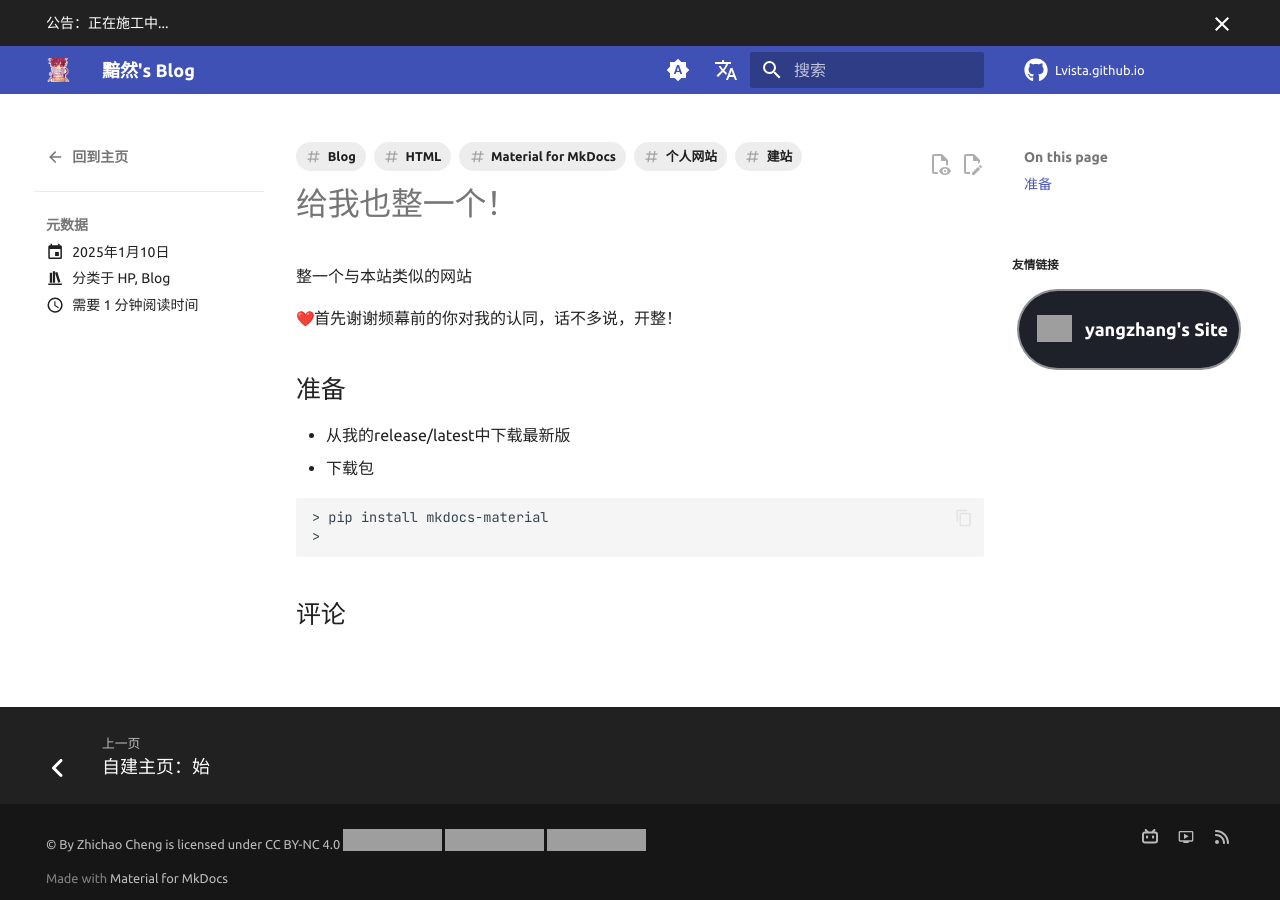
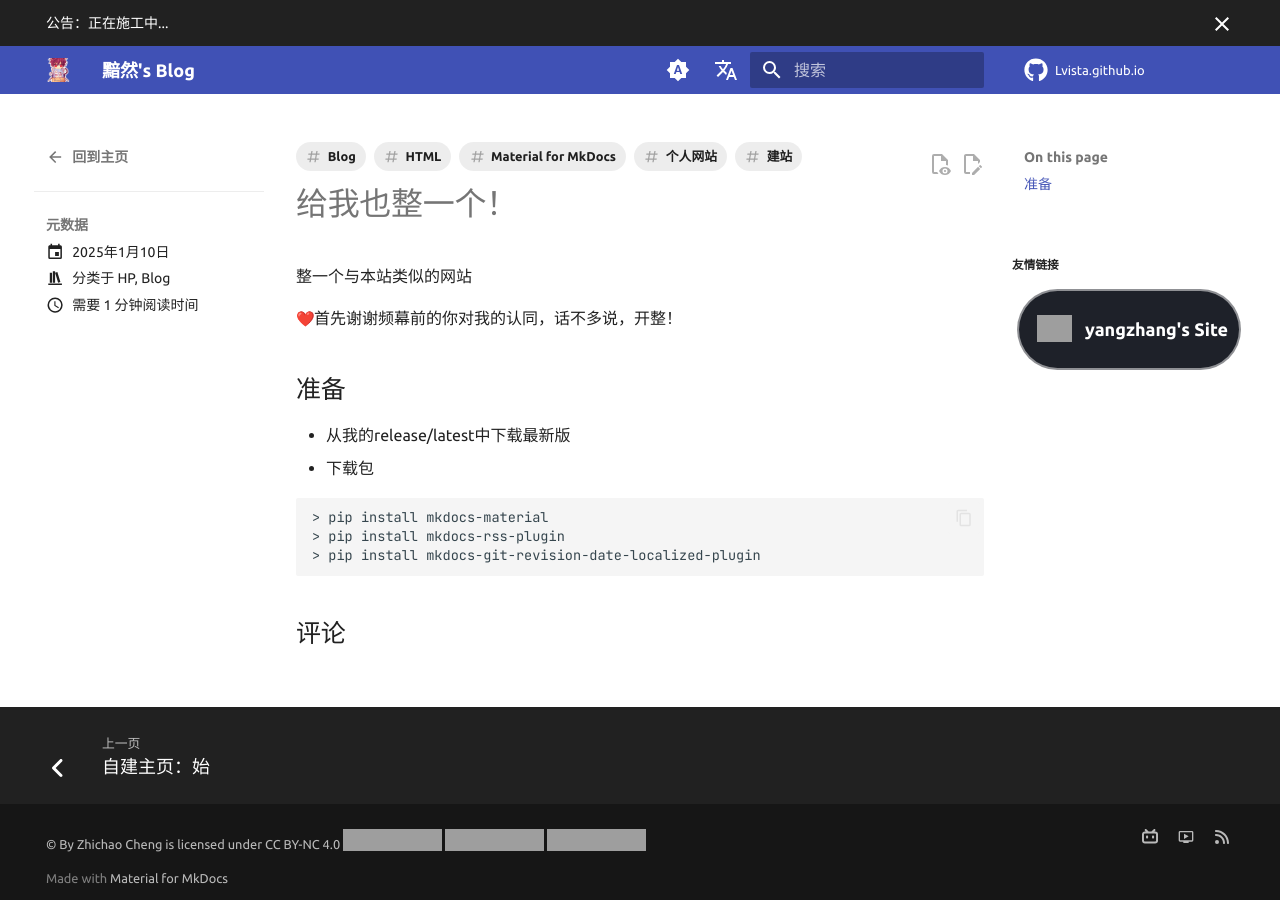
Before and after one commit to Lvista/Lvista.github.io, an MkDocs documentation site: the page built from docs/blog/posts/buil_simi.md, in a window 1280 px wide. Built offline with MkDocs 1.6.1 and Material for MkDocs 9.7.7, drawn with Linux system fonts in a browser that asks for light colours; emoji names are drawn with the system emoji font; comment, search, counter and statistics services are not loaded; grey boxes are pictures that could not be loaded.

Commit message:
no message

````diff
--- a/docs/blog/posts/buil_simi.md
+++ b/docs/blog/posts/buil_simi.md
@@ -30,5 +30,6 @@ tags:
 
 ```
 > pip install mkdocs-material
->
+> pip install mkdocs-rss-plugin
+> pip install mkdocs-git-revision-date-localized-plugin
 ```
````
